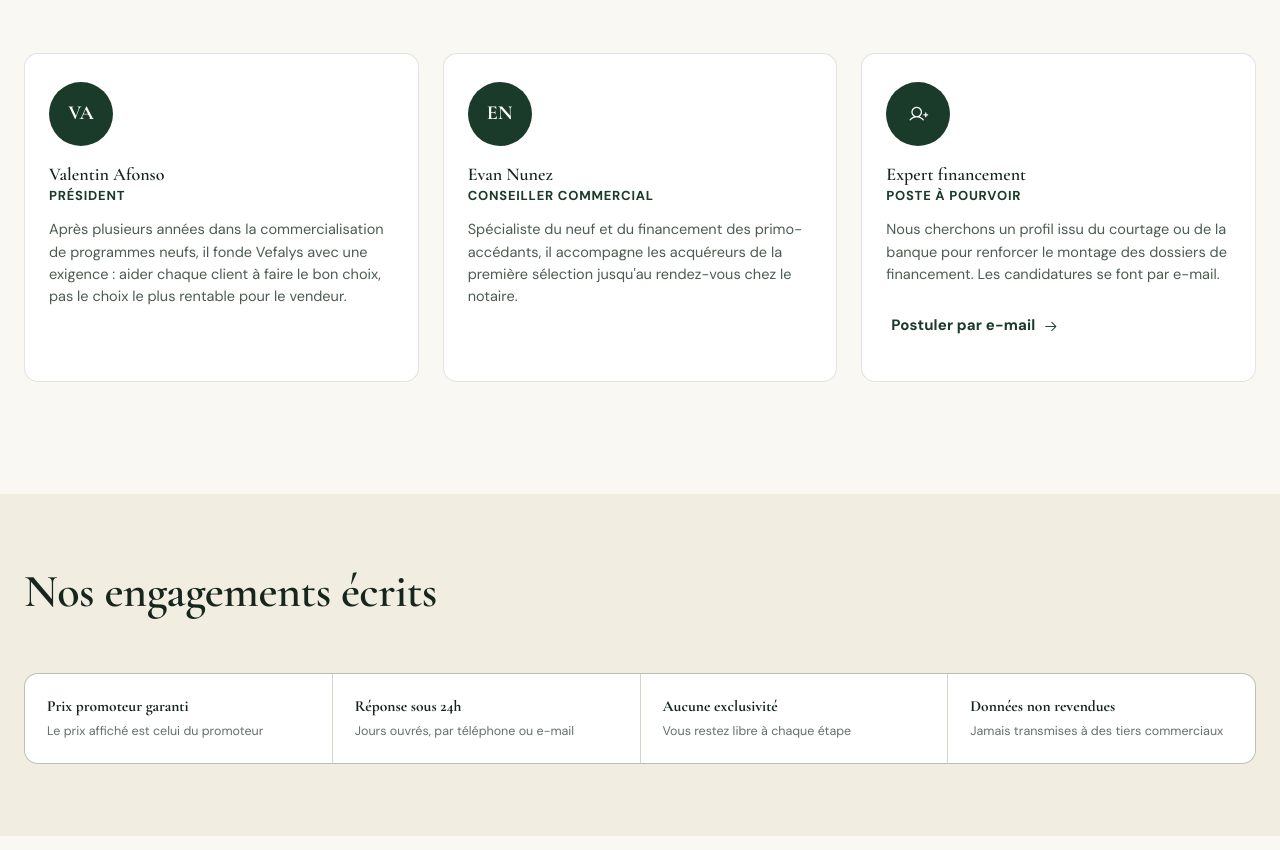
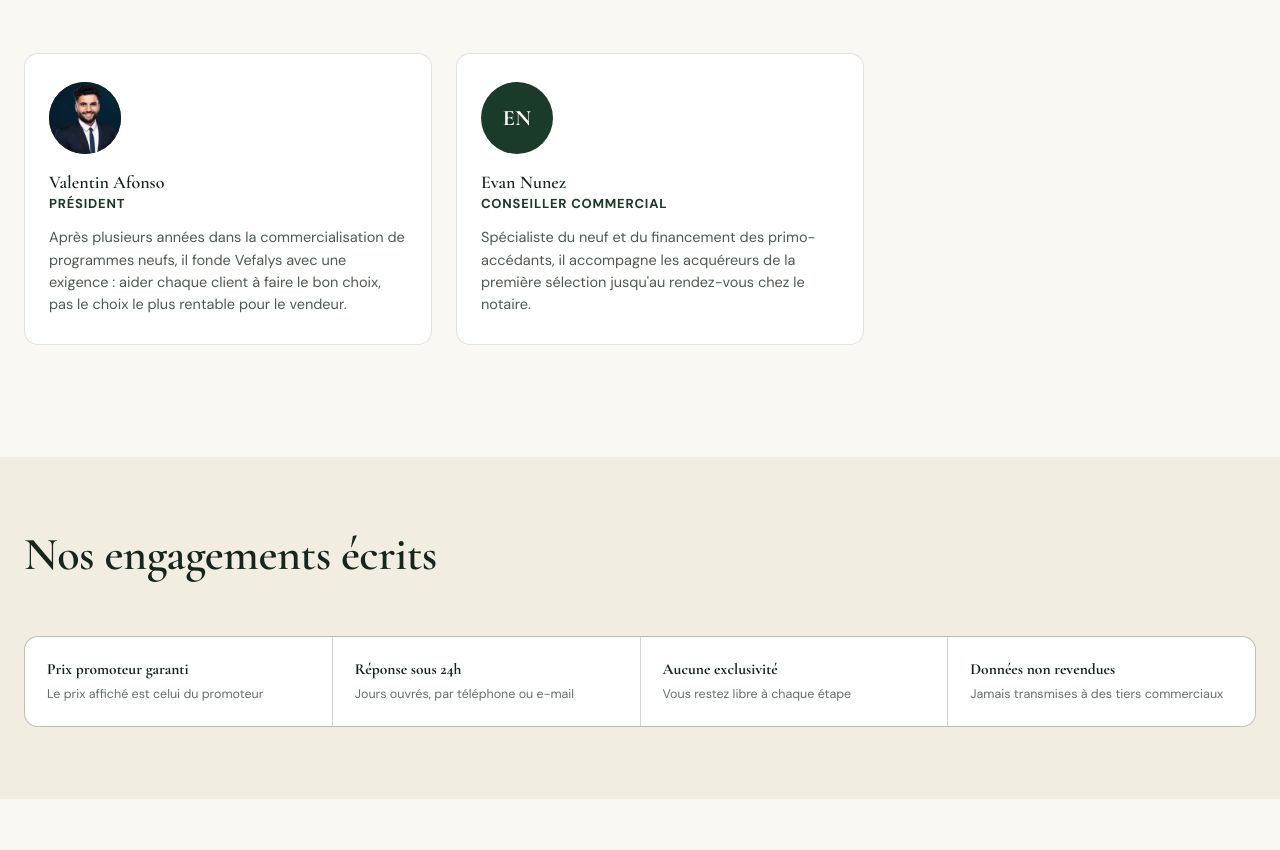
Before and after one commit to Bifflou/valentin_vefa, a plain HTML site: page a-propos.html in a window 1280 px wide. Shown: the part 2183-3033 px from the top of the page. Drawn offline with nearby package versions, Linux system fonts and the light colour scheme.

Commit message:
A propos : portrait de Valentin, retrait du poste a pourvoir
La fiche du president porte sa photo a la place des initiales. Les
avatars passent de 64 a 72 px pour que le portrait se lise, Evan gardant
ses initiales au meme diametre.

Le troisieme emplacement, ouvert sur un poste d'expert financement a
pourvoir, est supprime avec son lien de candidature. Restaient deux
fiches dans une grille de trois : la largeur est bornee a 840 px, sinon
elles s'etiraient en bannieres ou laissaient une colonne vide.

Co-Authored-By: Claude Opus 5 <noreply@anthropic.com>

```diff
--- a/a-propos.html
+++ b/a-propos.html
@@ -134,9 +134,9 @@
         <h2 class="h-section">Notre équipe</h2>
         <p class="lede">Une équipe volontairement resserrée : c'est la condition pour que chaque dossier reste suivi par la même personne.</p>
       </div>
-      <div class="grid grid-3" data-reveal-group>
+      <div class="grid grid-2 team-grid" data-reveal-group>
         <article class="card team-card">
-          <span class="avatar">VA</span>
+          <span class="avatar"><img src="assets/img/valentin.jpg" alt="" width="800" height="800" loading="lazy"></span>
           <h3>Valentin Afonso</h3>
           <p class="role">Président</p>
           <p>Après plusieurs années dans la commercialisation de programmes neufs, il fonde Vefalys avec une exigence : aider chaque client à faire le bon choix, pas le choix le plus rentable pour le vendeur.</p>
@@ -146,13 +146,6 @@
           <h3>Evan Nunez</h3>
           <p class="role">Conseiller commercial</p>
           <p>Spécialiste du neuf et du financement des primo-accédants, il accompagne les acquéreurs de la première sélection jusqu'au rendez-vous chez le notaire.</p>
-        </article>
-        <article class="card team-card">
-          <span class="avatar"><i class="ph ph-user-plus" aria-hidden="true"></i></span>
-          <h3>Expert financement</h3>
-          <p class="role">Poste à pourvoir</p>
-          <p>Nous cherchons un profil issu du courtage ou de la banque pour renforcer le montage des dossiers de financement. Les candidatures se font par e-mail.</p>
-          <a href="mailto:contact@vefalys.fr?subject=Candidature%20expert%20financement" class="btn btn-ghost" style="margin-top:14px;">Postuler par e-mail <i class="ph ph-arrow-right" aria-hidden="true"></i></a>
         </article>
       </div>
     </div>
--- a/assets/css/style.css
+++ b/assets/css/style.css
@@ -536,16 +536,22 @@ p.lede {
 
 .team-card { padding: 28px 24px; text-align: left; }
 .team-card .avatar {
-  width: 64px; height: 64px;
+  width: 72px; height: 72px;
   border-radius: var(--radius-full);
   background: var(--accent);
   color: var(--accent-ink);
   display: grid; place-items: center;
+  overflow: hidden;
   font-family: var(--font-display);
   font-weight: 700;
-  font-size: 20px;
+  font-size: 22px;
   margin-bottom: 18px;
 }
+.team-card .avatar img { width: 100%; height: 100%; object-fit: cover; }
+
+/* Deux fiches seulement : on borne la largeur pour qu'elles gardent
+   des proportions de carte et non de banniere. */
+.team-grid { max-width: 840px; }
 .team-card h3 { font-size: 18px; }
 .team-card .role { color: var(--accent); font-size: 13px; font-weight: 700; text-transform: uppercase; letter-spacing: 0.06em; margin-top: 2px; margin-bottom: 12px; }
 .team-card p { font-size: 14.5px; color: var(--ink-soft); }
```
